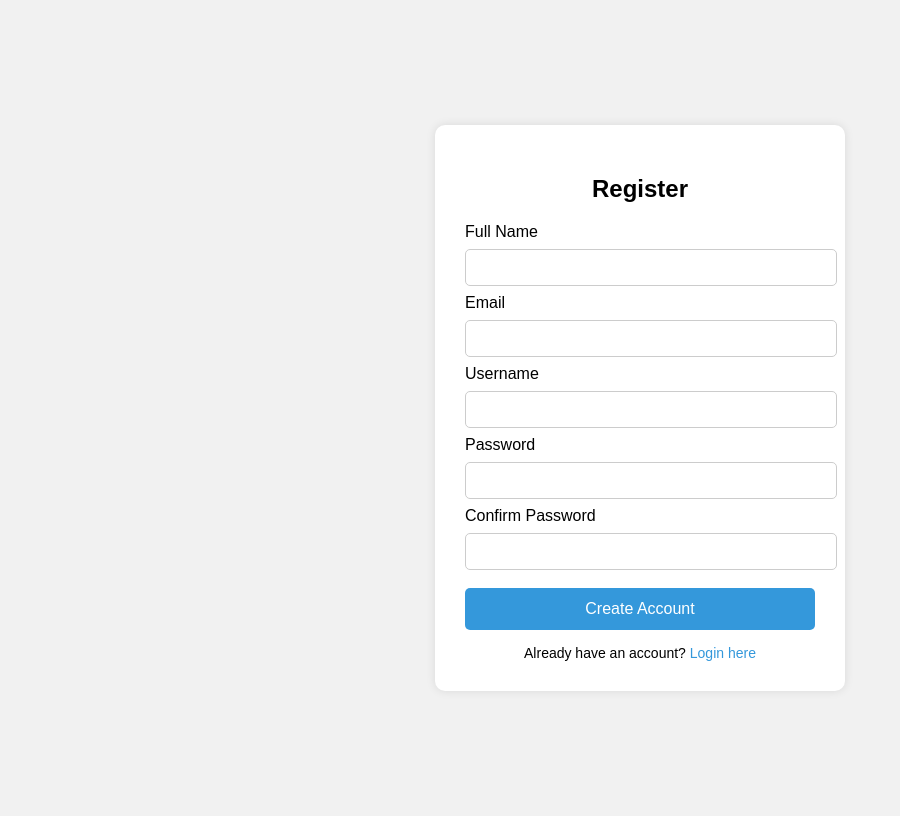
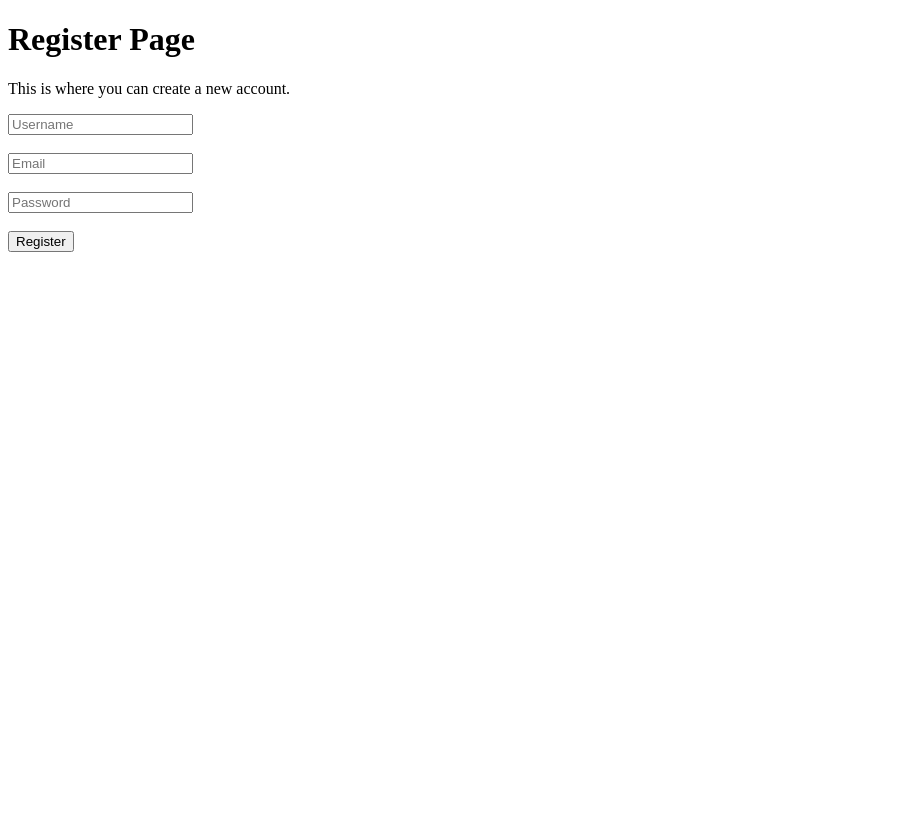
Before and after one commit to Priyasb96/student_online_examination1, a Django app: template exam_portal1/exam1/templates/exam1/register.html in a window 1280 px wide. Shown: the whole page, without its empty margins (0-900 px from the left). After the commit the page ends 252 px from the top, so only its background shows below. Run offline with Django 5.2, Linux system fonts and the light colour scheme; the template is opened without the code that fills it, so the values that code supplies are empty.

Commit message:
created project

```diff
--- a/exam_portal1/exam1/templates/exam1/register.html
+++ b/exam_portal1/exam1/templates/exam1/register.html
@@ -1,100 +1,17 @@
 <!DOCTYPE html>
 <html lang="en">
 <head>
-  <meta charset="UTF-8">
-  <title>Registration Page</title>
-  <style>
-    body {
-      font-family: Arial, sans-serif;
-      background: #f1f1f1;
-      display: flex;
-      justify-content: center;
-      align-items: center;
-      height: 100vh;
-    }
-
-    .container {
-      background: white;
-      padding: 30px;
-      border-radius: 10px;
-      box-shadow: 0 0 10px rgba(0,0,0,0.1);
-      width: 350px;
-    }
-
-    h2 {
-      text-align: center;
-      margin-bottom: 20px;
-    }
-
-    input[type="text"],
-    input[type="email"],
-    input[type="password"] {
-      width: 100%;
-      padding: 10px;
-      margin: 8px 0;
-      border: 1px solid #ccc;
-      border-radius: 5px;
-    }
-
-    button {
-      width: 100%;
-      background-color: #3498db;
-      color: white;
-      padding: 12px;
-      margin-top: 10px;
-      border: none;
-      border-radius: 5px;
-      font-size: 16px;
-      cursor: pointer;
-    }
-
-    button:hover {
-      background-color: #2980b9;
-    }
-
-    .login-link {
-      text-align: center;
-      margin-top: 15px;
-      font-size: 14px;
-    }
-
-    .login-link a {
-      color: #3498db;
-      text-decoration: none;
-    }
-
-    .login-link a:hover {
-      text-decoration: underline;
-    }
-  </style>
+  <meta charset="UTF-8" />
+  <title>Register</title>
 </head>
 <body>
-
-  <div class="container">
-    <h2>Register</h2>
-    <form action="#" method="POST">
-      <label for="fullname">Full Name</label>
-      <input type="text" id="fullname" name="fullname" required>
-
-      <label for="email">Email</label>
-      <input type="email" id="email" name="email" required>
-
-      <label for="username">Username</label>
-      <input type="text" id="username" name="username" required>
-
-      <label for="password">Password</label>
-      <input type="password" id="password" name="password" required>
-
-      <label for="confirm">Confirm Password</label>
-      <input type="password" id="confirm" name="confirm" required>
-
-      <button type="submit">Create Account</button>
-
-      <div class="login-link">
-        Already have an account? <a href="#">Login here</a>
-      </div>
-    </form>
-  </div>
-
+  <h1>Register Page</h1>
+  <p>This is where you can create a new account.</p>
+  <form>
+    <input type="text" placeholder="Username" required><br><br>
+    <input type="email" placeholder="Email" required><br><br>
+    <input type="password" placeholder="Password" required><br><br>
+    <button type="submit">Register</button>
+  </form>
 </body>
 </html>
--- a/exam_portal1/exam1/urls.py
+++ b/exam_portal1/exam1/urls.py
@@ -18,5 +18,9 @@ from exam1 import views
 from django.urls import path
 
 urlpatterns = [
-    path('', views.home, name='home')
+    path('register/', views.register_view, name='register'),
+    path('login/', views.login_view, name='login'),
+    path('otp/', views.verify_otp, name='verify_otp'),
+
+
 ]
```
Also changed, not shown: exam_portal1/exam1/templates/exam1/login.html (+80 -72 lines), exam_portal1/exam1/templates/exam1/otp.html (added, +72 -0 lines), exam_portal1/exam1/views.py (+42 -8 lines).
